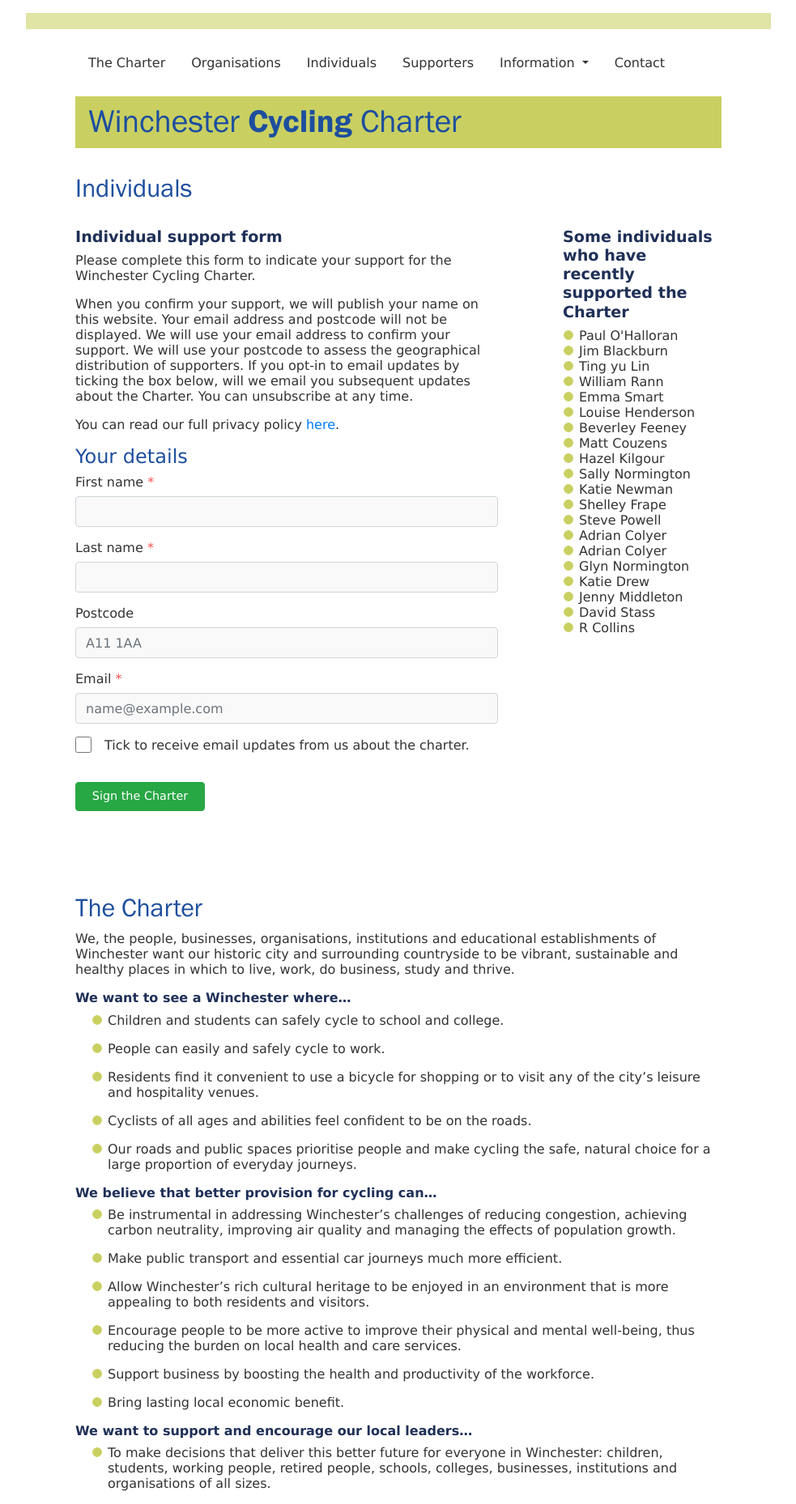
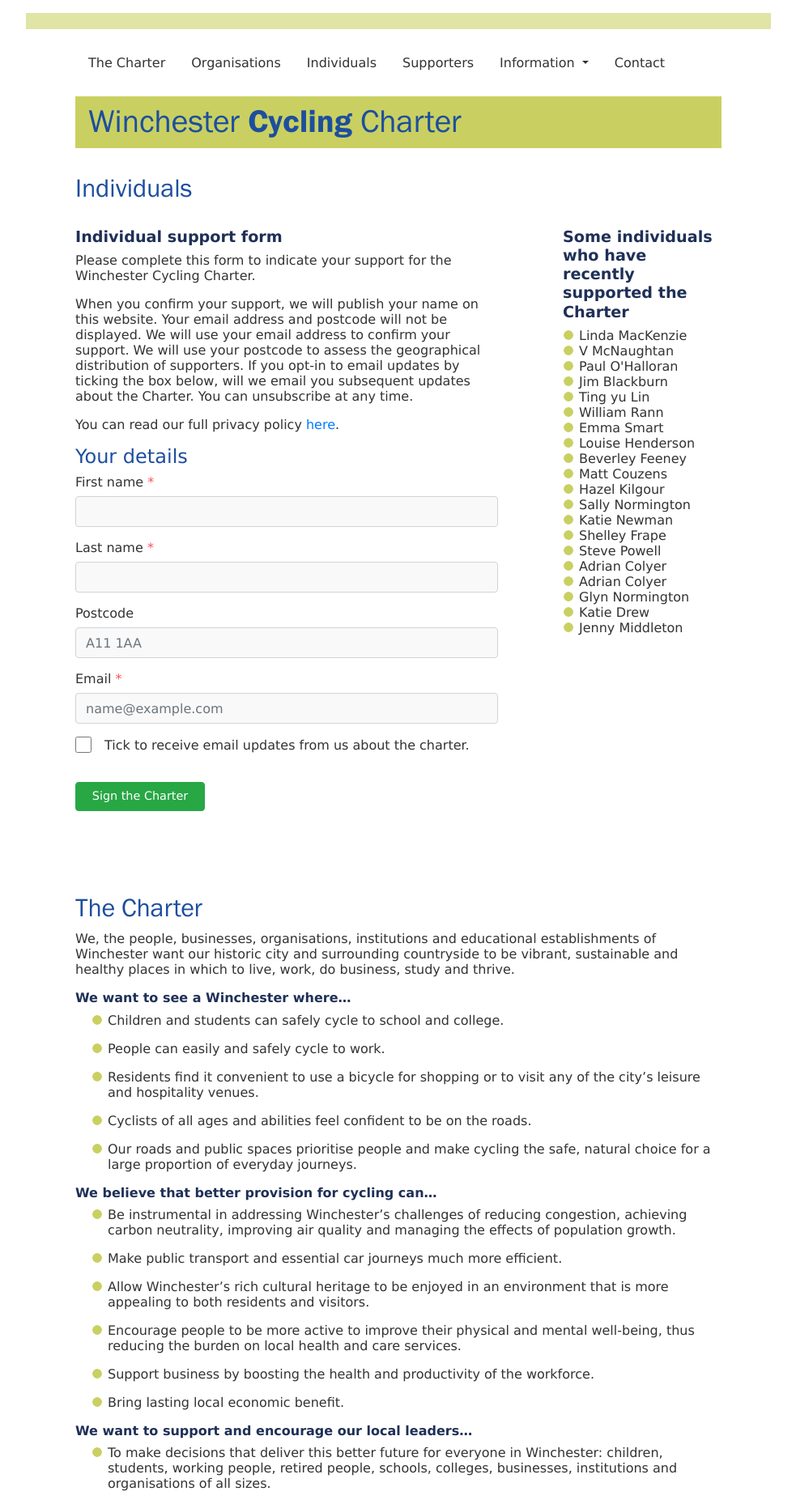
Before and after one commit to winchestercyclingcharter/winchestercyclingcharter.github.io, a Jekyll site: the page built from ind-page.md, in a window 1280 px wide. Shown: the whole page at 81% size, without its empty margins (148-1131 px from the left). Built offline with Jekyll 4.4.1, drawn with Linux system fonts in a browser that asks for light colours; nearby versions of some CDN libraries.

Commit message:
Update people.yml

```diff
--- a/_data/people.yml
+++ b/_data/people.yml
@@ -729,3 +729,5 @@ people:
 - { lastname: Colyer, firstname: Adrian, dt: 20211021-171857-550329 }
 - { lastname: Blackburn, firstname: Jim, dt: 20211030-092003-754740 }
 - { lastname: O'Halloran, firstname: Paul, dt: 20211030-123739-069739 }
+- { lastname: McNaughtan, firstname: V, dt: 20211030-203037-178781 }
+- { lastname: MacKenzie, firstname: Linda, dt: 20211031-064002-179327 }
```
